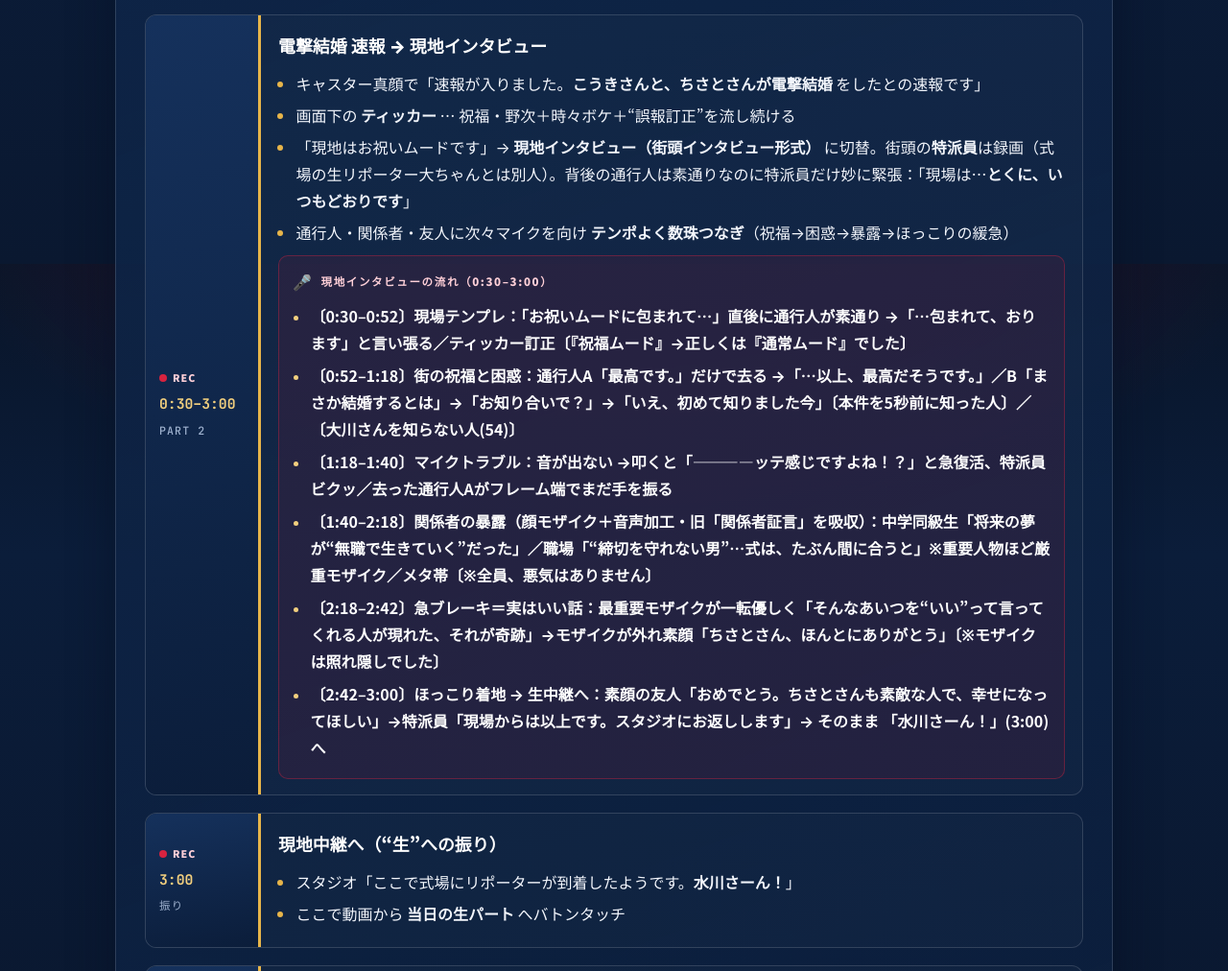
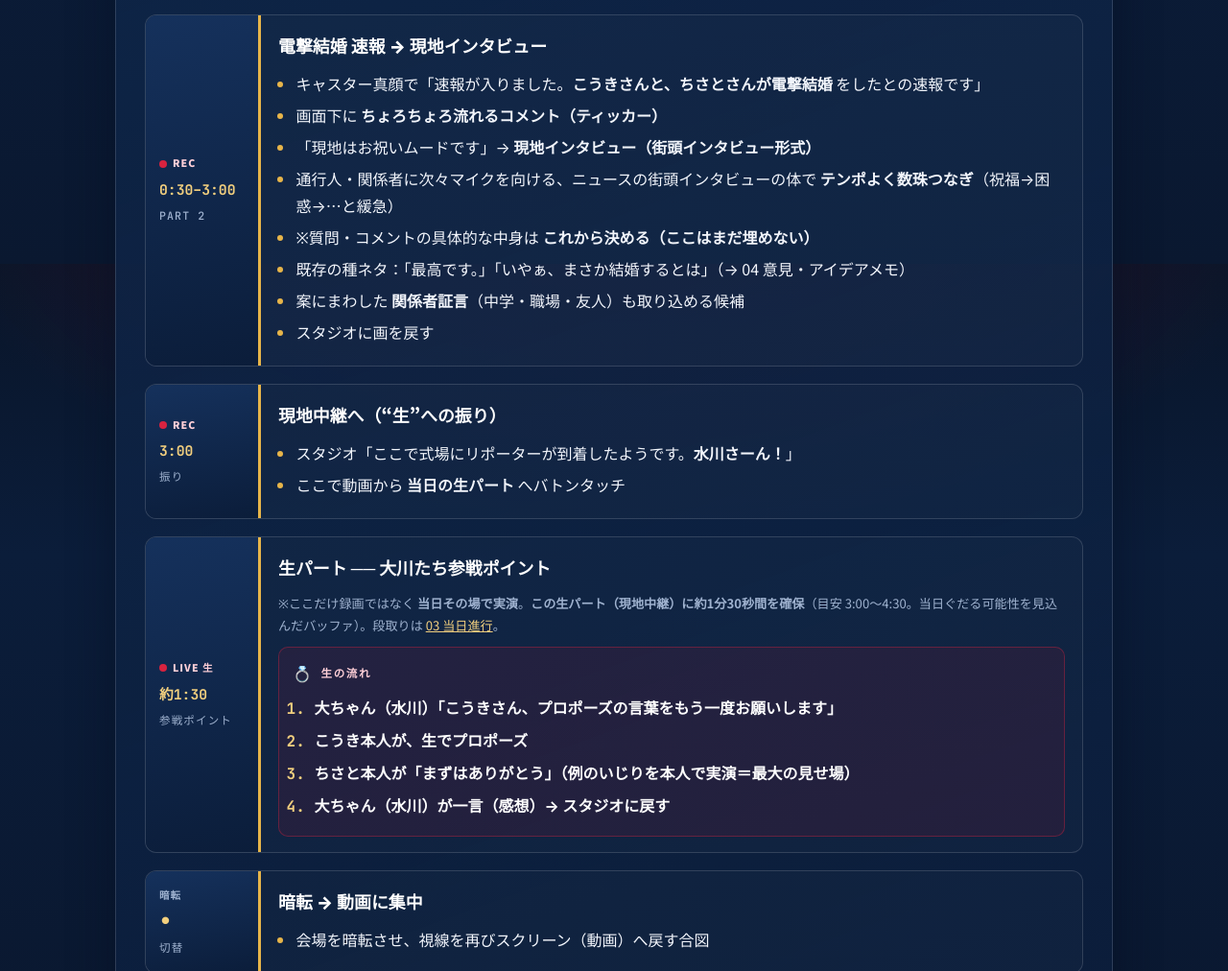
Before and after one commit to miyazakiryuji/news-bulletin-plan, a plain HTML site: page index.html in a window 1280 px wide. Shown: the part 2925-3937 px from the top of the page at 96% size. Drawn offline with Linux system fonts and the light colour scheme.

Commit message:
現地インタビューを自動生成の中身から空のプレースホルダに差し戻し
中身（具体的な質問・コメント）はユーザーが後で埋める。構成/尺(0:30–3:00)・形式のみ残す。

Co-Authored-By: Claude Opus 4.8 <noreply@anthropic.com>

```diff
--- a/index.html
+++ b/index.html
@@ -820,21 +820,14 @@
             <h3>電撃結婚 速報 → 現地インタビュー</h3>
             <ul>
               <li>キャスター真顔で「速報が入りました。<strong>こうきさんと、ちさとさんが電撃結婚</strong> をしたとの速報です」</li>
-              <li>画面下の <strong>ティッカー</strong> … 祝福・野次＋時々ボケ＋“誤報訂正”を流し続ける</li>
-              <li>「現地はお祝いムードです」→ <strong>現地インタビュー（街頭インタビュー形式）</strong> に切替。街頭の<strong>特派員</strong>は録画（式場の生リポーター大ちゃんとは別人）。背後の通行人は素通りなのに特派員だけ妙に緊張：「現場は…<strong>とくに、いつもどおりです</strong>」</li>
-              <li>通行人・関係者・友人に次々マイクを向け <strong>テンポよく数珠つなぎ</strong>（祝福→困惑→暴露→ほっこりの緩急）</li>
+              <li>画面下に <strong>ちょろちょろ流れるコメント（ティッカー）</strong></li>
+              <li>「現地はお祝いムードです」→ <strong>現地インタビュー（街頭インタビュー形式）</strong></li>
+              <li>通行人・関係者に次々マイクを向ける、ニュースの街頭インタビューの体で <strong>テンポよく数珠つなぎ</strong>（祝福→困惑→…と緩急）</li>
+              <li>※質問・コメントの具体的な中身は <strong>これから決める（ここはまだ埋めない）</strong></li>
+              <li>既存の種ネタ：「最高です。」「いやぁ、まさか結婚するとは」（→ 04 意見・アイデアメモ）</li>
+              <li>案にまわした <strong>関係者証言</strong>（中学・職場・友人）も取り込める候補</li>
+              <li>スタジオに画を戻す</li>
             </ul>
-            <div class="qa">
-              <div class="qlabel"><span class="flash" aria-hidden="true">🎤</span>現地インタビューの流れ（0:30–3:00）</div>
-              <ul>
-                <li><strong>〔0:30–0:52〕現場テンプレ</strong>：「お祝いムードに包まれて…」直後に通行人が素通り →「…包まれて、<strong>おります</strong>」と言い張る／ティッカー訂正〔『祝福ムード』→正しくは『通常ムード』でした〕</li>
-                <li><strong>〔0:52–1:18〕街の祝福と困惑</strong>：通行人A「最高です。」だけで去る →「…以上、最高だそうです。」／B「まさか結婚するとは」→「お知り合いで？」→「いえ、<strong>初めて知りました今</strong>」〔本件を5秒前に知った人〕／〔大川さんを知らない人(54)〕</li>
-                <li><strong>〔1:18–1:40〕マイクトラブル</strong>：音が出ない →叩くと「————ッテ感じですよね！？」と急復活、特派員ビクッ／去った通行人Aがフレーム端でまだ手を振る</li>
-                <li><strong>〔1:40–2:18〕関係者の暴露</strong>（顔モザイク＋音声加工・旧「関係者証言」を吸収）：中学同級生「将来の夢が“無職で生きていく”だった」／職場「“締切を守れない男”…式は、たぶん間に合うと」※重要人物ほど厳重モザイク／メタ帯〔※全員、悪気はありません〕</li>
-                <li><strong>〔2:18–2:42〕急ブレーキ＝実はいい話</strong>：最重要モザイクが一転優しく「そんなあいつを“いい”って言ってくれる人が現れた、それが奇跡」→モザイクが外れ素顔「<strong>ちさとさん、ほんとにありがとう</strong>」〔※モザイクは照れ隠しでした〕</li>
-                <li><strong>〔2:42–3:00〕ほっこり着地 → 生中継へ</strong>：素顔の友人「おめでとう。<strong>ちさとさんも素敵な人で</strong>、幸せになってほしい」→特派員「現場からは以上です。スタジオにお返しします」→ そのまま <strong>「水川さーん！」(3:00)</strong> へ</li>
-              </ul>
-            </div>
           </div>
         </article>
 
```
Also changed, not shown: 1 other file.
